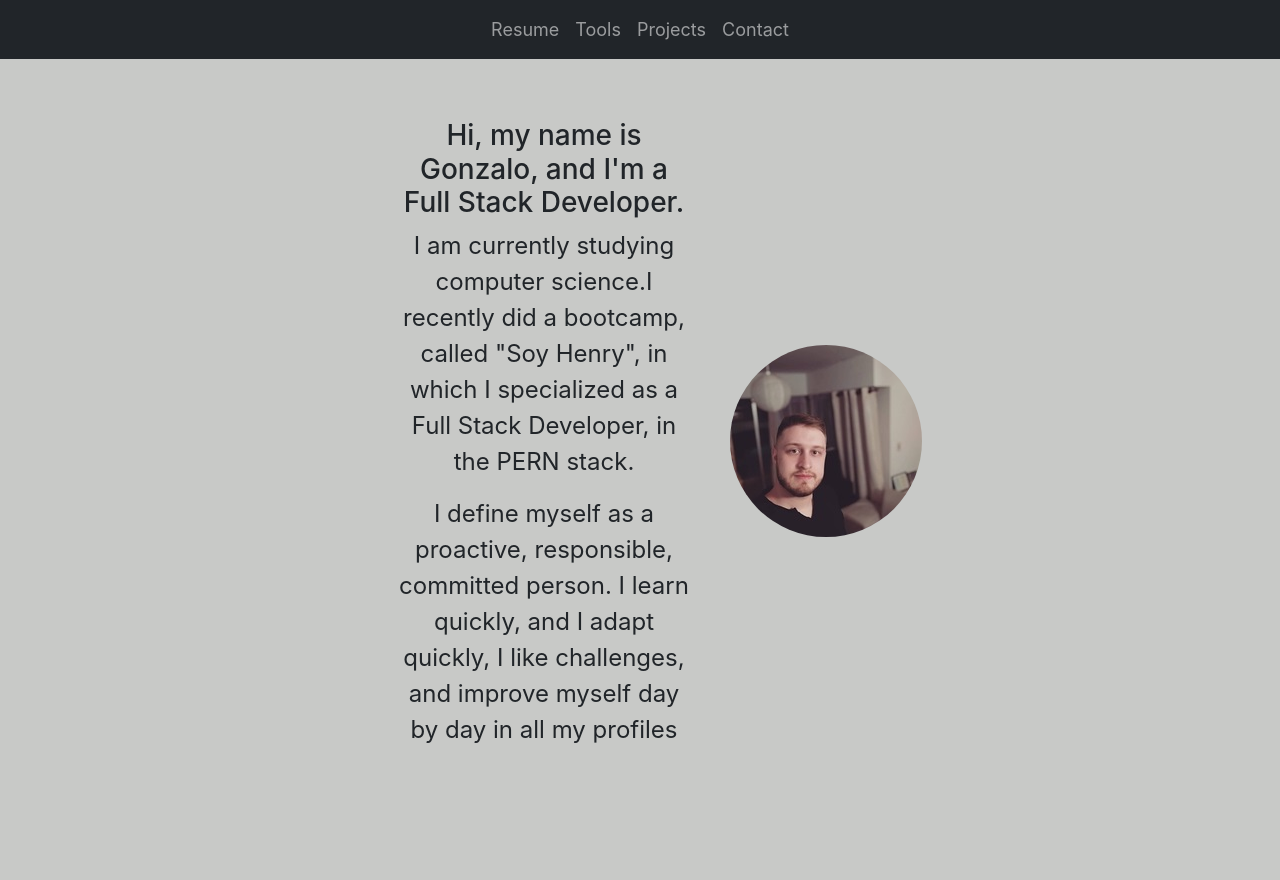
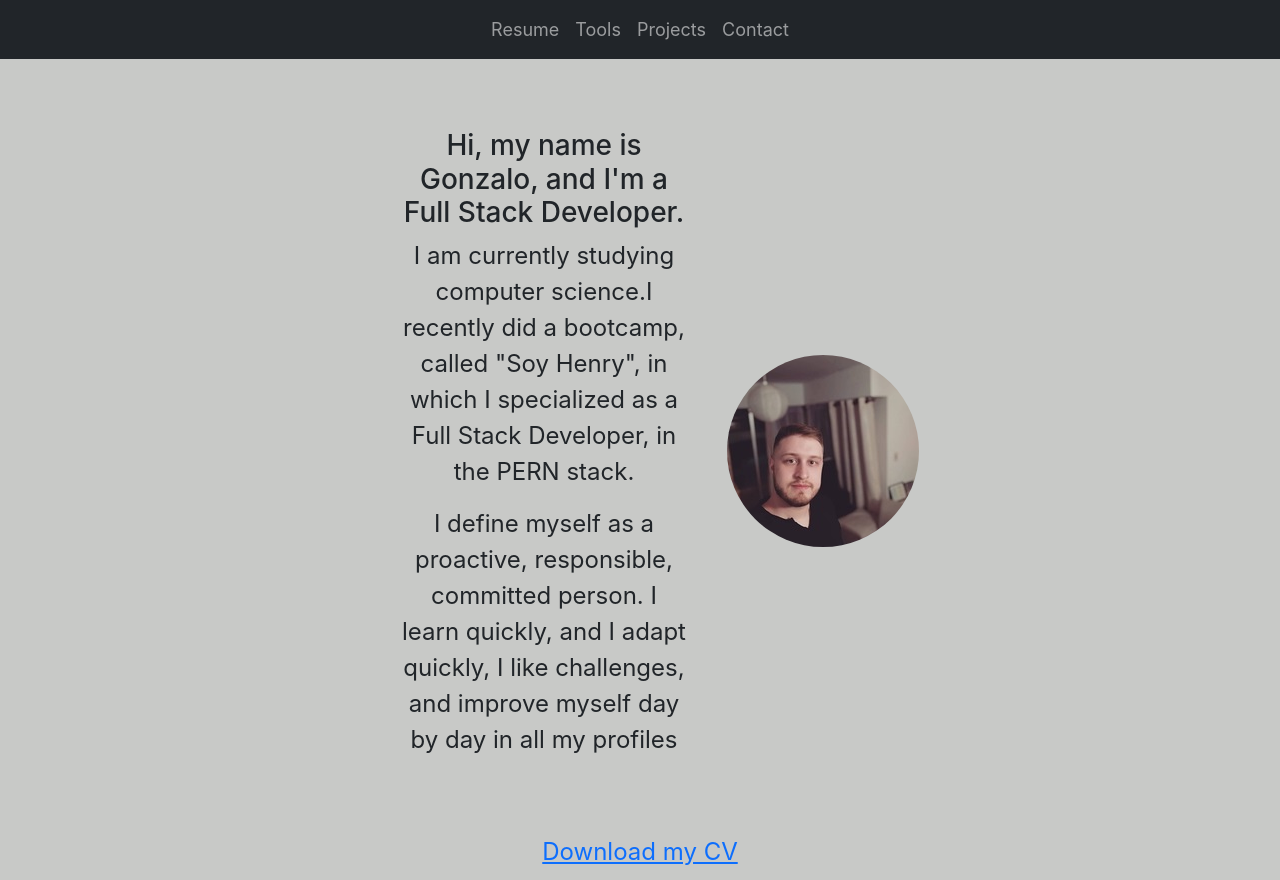
Before and after one commit to gonzacs96/portfolio, a React (Create React App) app: page / in a window 1280 px wide. Before the commit the page ends 824 px from the top, so only its background shows below. Built offline with nearby package versions, Linux system fonts and the light colour scheme.

Commit message:
add link cv download

```diff
--- /dev/null
+++ b/src/components/Projects/Projects.css
@@ -0,0 +1,4 @@
+.projects {
+    padding-top: 50px;
+    font-size: x-large;
+}
--- a/src/components/Projects/Projects.jsx
+++ b/src/components/Projects/Projects.jsx
@@ -1,5 +1,6 @@
 import React from "react";
 import NavBar from "../NavBar/NavBar";
+import "./Projects.css";
 
 export default function Projects() {
   return (
@@ -7,7 +8,7 @@ export default function Projects() {
       <div className="header">
         <NavBar />
       </div>
-      <div className="projects">Projects</div>
+      <div className="projects">In process....</div>
     </>
   );
 }
--- a/src/components/Resume/Resume.css
+++ b/src/components/Resume/Resume.css
@@ -24,3 +24,13 @@
 .resume{
   padding: 20px;
 }
+
+.resume-container{
+  display: flex;
+  flex-direction: column;
+  padding: 10px;
+}
+
+.link-cv {
+  font-size: x-large;
+}
--- a/src/components/Resume/Resume.jsx
+++ b/src/components/Resume/Resume.jsx
@@ -9,6 +9,7 @@ export default function Resume() {
       <div className="header">
         <NavBar />
       </div>
+      <div className="resume-container">
       <div className="resume">
         <div className="resume-body">
           <h3>Hi, my name is Gonzalo, and I'm a Full Stack Developer.</h3>
@@ -27,6 +28,12 @@ export default function Resume() {
           <img src={foto_cv} alt="not found" />
         </div>
       </div>
+      <div className="resume-download">
+          <a className="link-cv" href="https://drive.google.com/file/d/1pPN8hjRzOZy1blGGqqAOtqxQFkTypdmZ/view?usp=sharing">
+            Download my CV
+          </a>
+        </div>
+      </div>
     </>
   );
 }
```
Also changed, not shown: public/logo192.png (deleted), public/logo512.png (deleted).
